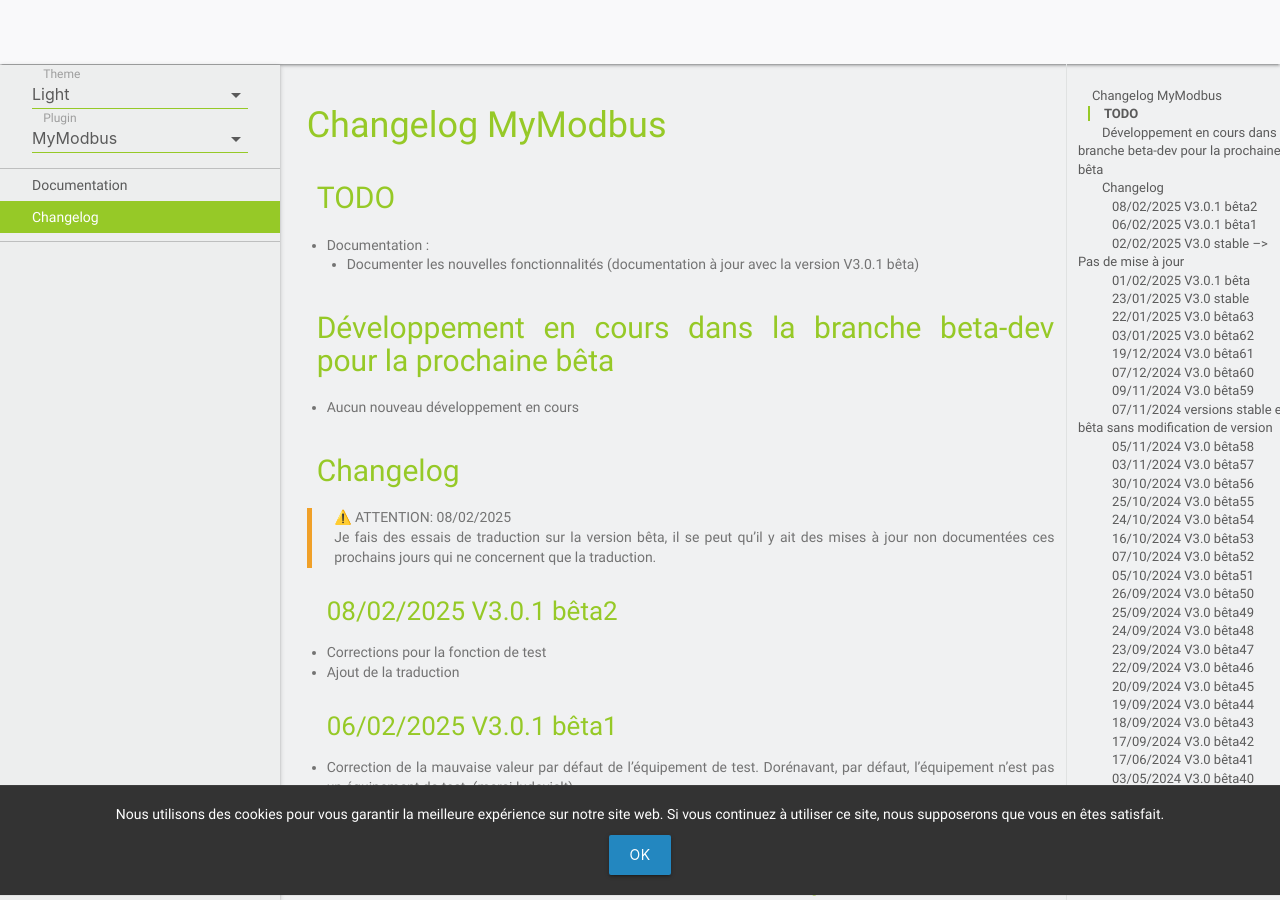
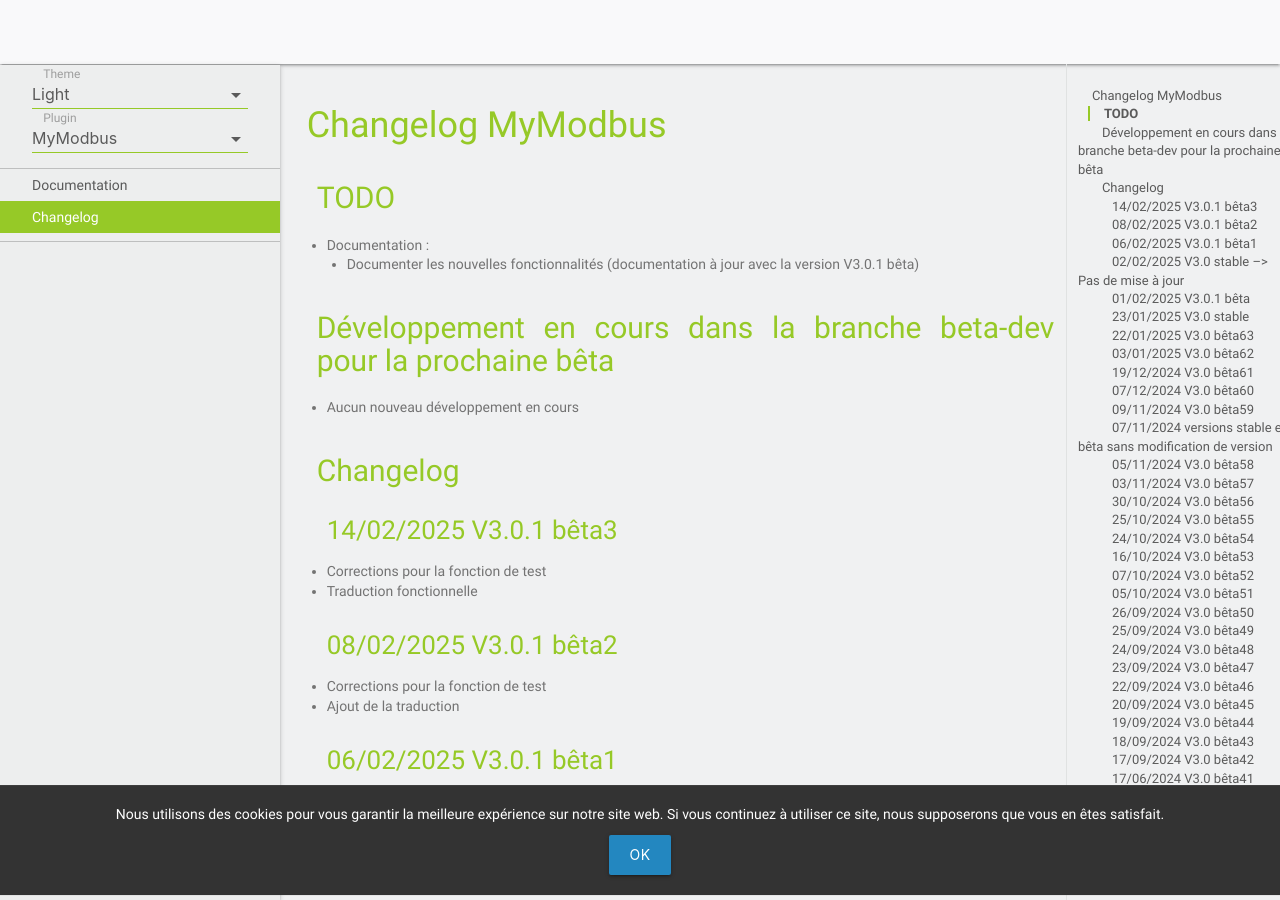
Before and after one commit to MrWaloo/jeedom-plugins-doc, a Jekyll site: the page built from docs/fr_FR/mymodbus_changelog.md, in a window 1280 px wide and 900 px high. Built offline with Jekyll 4.4.1, drawn with Linux system fonts in a browser that asks for light colours; emoji names are drawn with the system emoji font; our own code applies the rules of GitHub Pages for plain Markdown files.

Commit message:
Update mymodbus_changelog.md

```diff
--- a/docs/fr_FR/mymodbus_changelog.md
+++ b/docs/fr_FR/mymodbus_changelog.md
@@ -9,8 +9,9 @@
 
 ## Changelog
 
-> :warning: ATTENTION: 08/02/2025
-> Je fais des essais de traduction sur la version bêta, il se peut qu'il y ait des mises à jour non documentées ces prochains jours qui ne concernent que la traduction.
+### 14/02/2025 V3.0.1 bêta3
+- Corrections pour la fonction de test
+- Traduction fonctionnelle
 
 ### 08/02/2025 V3.0.1 bêta2
 - Corrections pour la fonction de test
```
